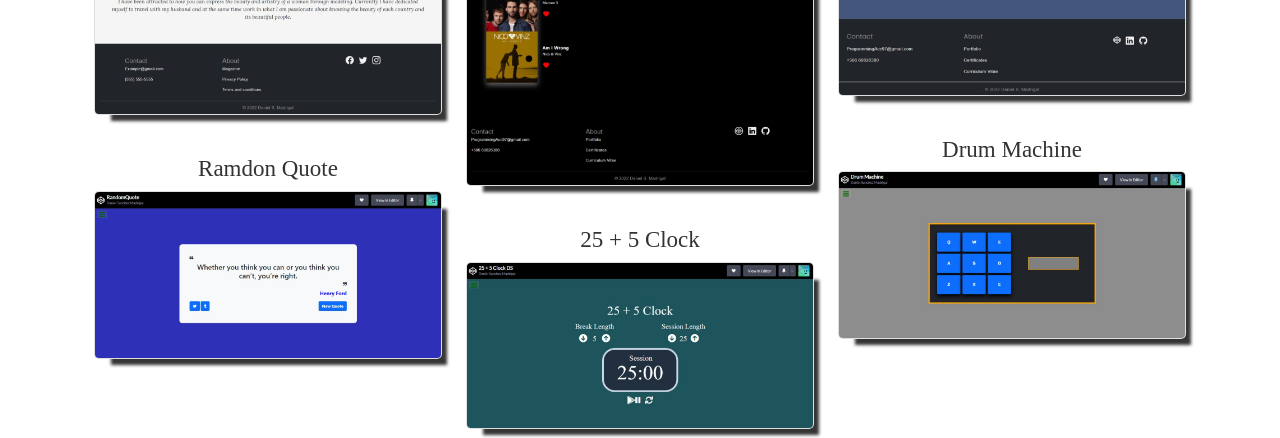
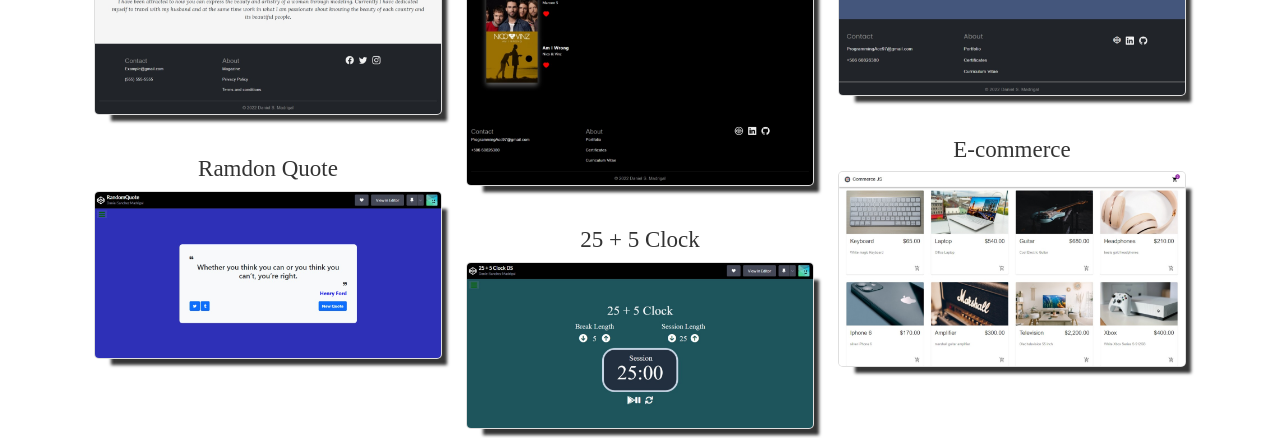
Before and after one commit to DanielSanchezM97/Portfolio_2022, a Next.js app: page / in a window 1280 px wide. Shown: the part 2680-3118 px from the top of the page. Built offline with nearby package versions, Linux system fonts and the light colour scheme; a web font is replaced by a local one.

Commit message:
adding the E-Commerce Website

```diff
--- a/components/Projects.js
+++ b/components/Projects.js
@@ -33,6 +33,7 @@ const Projects = () => {
                     <img
                       src="images/modelPageImage.jpeg"
                       className={`img-fluid ${styles.projectsImages}`}
+                      alt="model page"
                     />
                   </a>
                 </div>
@@ -50,6 +51,7 @@ const Projects = () => {
                     <img
                       src="images/randomQuoteImage.jpeg"
                       className={`img-fluid ${styles.projectsImages}`}
+                      alt="random quote"
                     />
                   </a>
                 </div>
@@ -71,6 +73,7 @@ const Projects = () => {
                     <img
                       src="images/calculatorImage.jpeg"
                       className={`img-fluid ${styles.projectsImages}`}
+                      alt="calculator"
                     />
                   </a>
                 </div>
@@ -88,6 +91,7 @@ const Projects = () => {
                     <img
                       src="images/musicPlayerImage.jpeg"
                       className={`img-fluid ${styles.projectsImages}`}
+                      alt="music player"
                     />
                   </a>
                 </div>
@@ -105,6 +109,7 @@ const Projects = () => {
                     <img
                       src="images/TimerImage.jpeg"
                       className={`img-fluid ${styles.projectsImages}`}
+                      alt="timer"
                     />
                   </a>
                 </div>
@@ -126,23 +131,25 @@ const Projects = () => {
                     <img
                       src="images/oldPortfolioImage.jpeg"
                       className={`img-fluid ${styles.projectsImages}`}
+                      alt="old portfolio"
                     />
                   </a>
                 </div>
                 <br />
                 <h3 className={`text-center ${styles.project__title}`}>
-                  Drum Machine
+                  E-commerce
                 </h3>
                 <div className={`card card-blog ${styles.container__image}`}>
                   <a
                     target="_blank"
-                    href="https://codepen.io/DaniSX97/full/popodRO"
+                    href="https://commerceds.netlify.app/"
                     className="header"
                     rel="noopener noreferrer"
                   >
                     <img
-                      src="images/drumImage.jpeg"
+                      src="images/CommerceDs.jpeg"
                       className={`img-fluid ${styles.projectsImages}`}
+                      alt="commerce"
                     />
                   </a>
                 </div>
```
Also changed, not shown: public/images/CommerceDs.jpeg (added).
